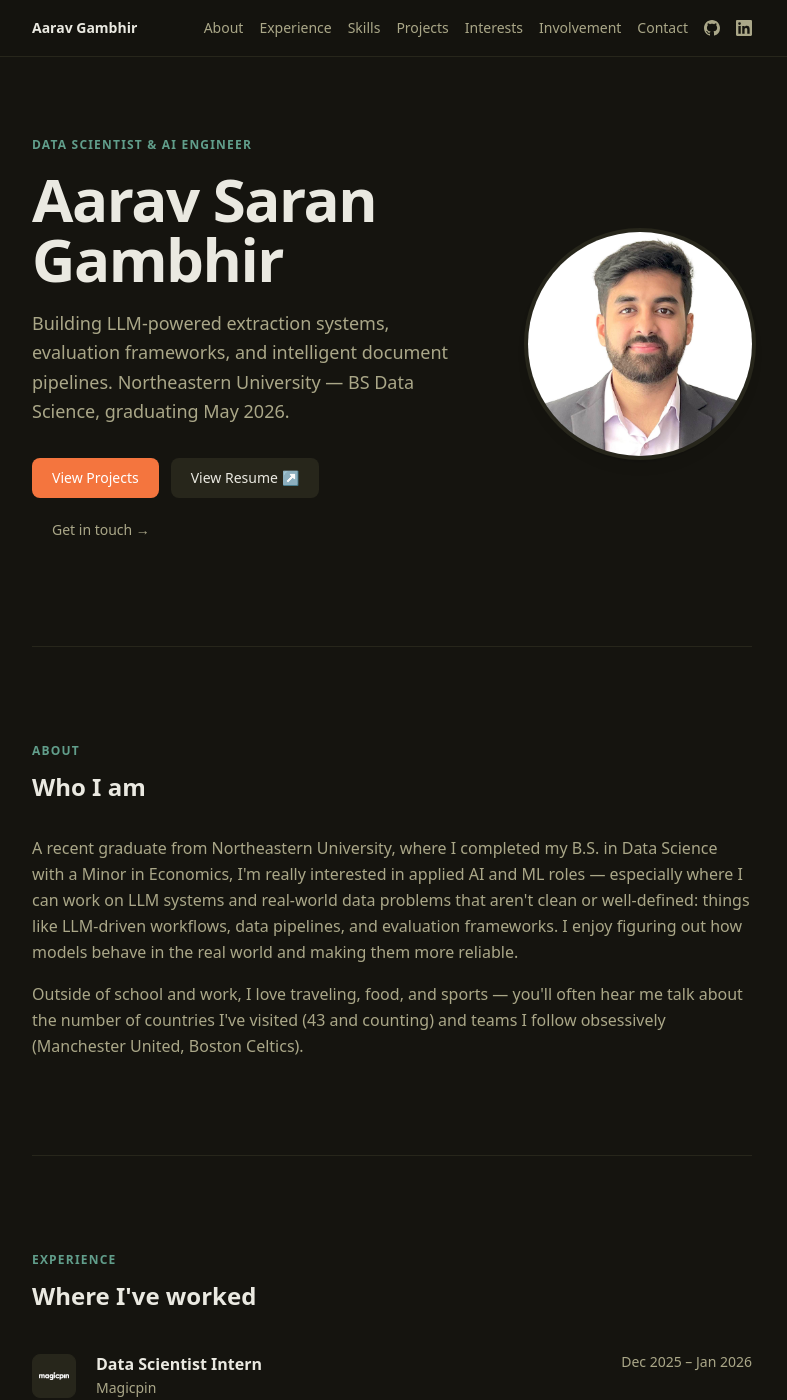
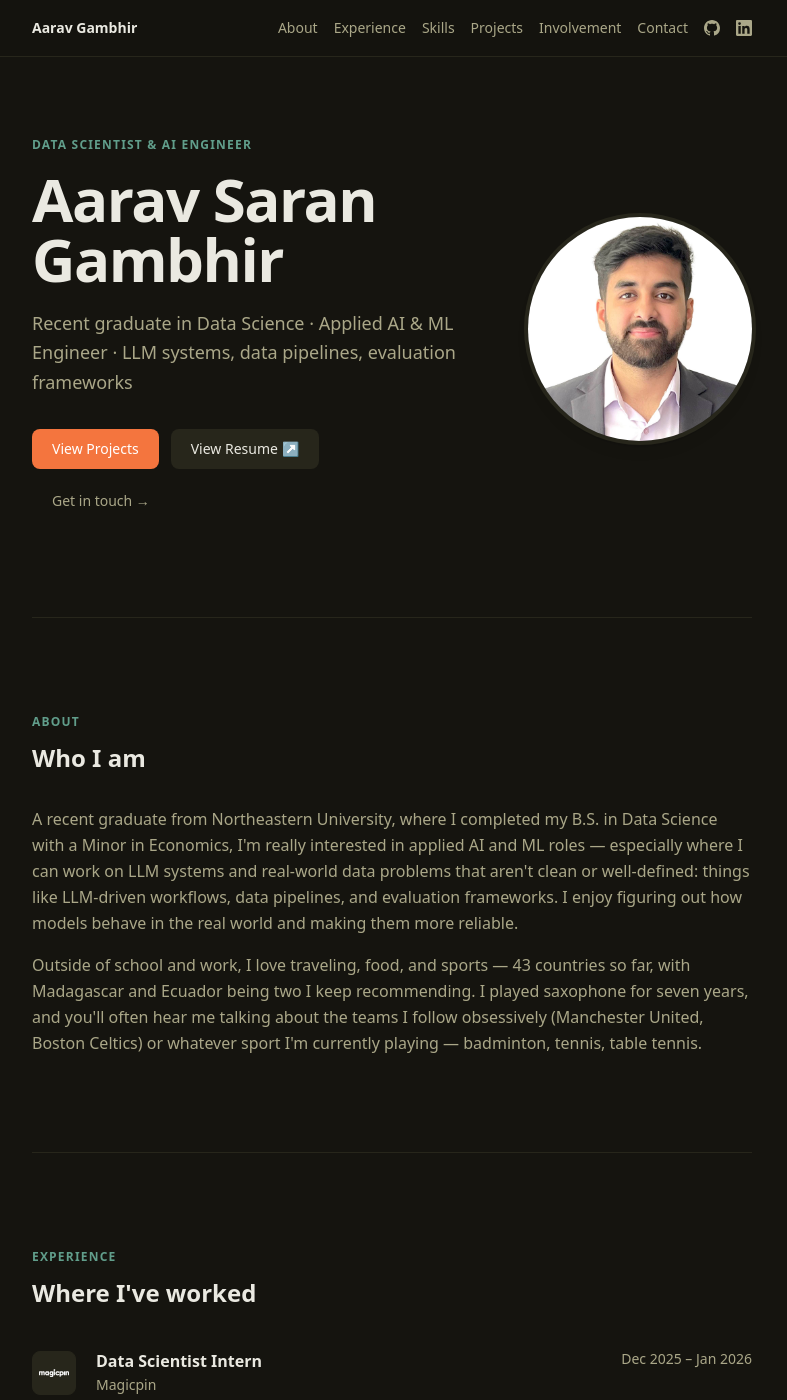
Before and after one commit to arvgextra/arvgextra.github.io, a Jekyll site: the page built from _pages/about.md, in a window 1280 px wide and 1400 px high. Shown: the whole window, without its empty margins (248-1035 px from the left). Built offline with Jekyll 4.4.1, drawn with Linux system fonts in a browser that asks for light colours; nearby versions of some CDN libraries; some of the changed text lies outside the part shown.

Commit message:
Fixed hero subtitle

```diff
--- a/_layouts/default.html
+++ b/_layouts/default.html
@@ -76,7 +76,6 @@
         <a href="{{ home }}#experience" class="hover:text-[var(--color-text)] transition-colors">Experience</a>
         <a href="{{ home }}#skills"     class="hover:text-[var(--color-text)] transition-colors">Skills</a>
         <a href="{{ home }}#projects"   class="hover:text-[var(--color-text)] transition-colors">Projects</a>
-        <a href="{{ home }}#interests"   class="hover:text-[var(--color-text)] transition-colors">Interests</a>
         <a href="{{ home }}#involvement" class="hover:text-[var(--color-text)] transition-colors">Involvement</a>
         <a href="{{ home }}#contact"    class="hover:text-[var(--color-text)] transition-colors">Contact</a>
         <a href="https://github.com/{{ site.github_username }}" target="_blank" rel="noopener noreferrer"
--- a/_pages/about.md
+++ b/_pages/about.md
@@ -13,8 +13,7 @@ permalink: /
     Aarav Saran<br>Gambhir
   </h1>
   <p class="mt-5 text-lg text-[var(--color-text-muted)] leading-relaxed max-w-lg">
-    Building LLM-powered extraction systems, evaluation frameworks, and intelligent document pipelines.
-    Northeastern University — BS Data Science, graduating May 2026.
+    Recent graduate in Data Science · Applied AI &amp; ML Engineer · LLM systems, data pipelines, evaluation frameworks
   </p>
   <div class="mt-8 flex flex-wrap items-center gap-3 justify-center sm:justify-start">
     <a href="#projects"
@@ -50,8 +49,10 @@ permalink: /
     frameworks. I enjoy figuring out how models behave in the real world and making them more reliable.
   </p>
   <p>
-    Outside of school and work, I love traveling, food, and sports — you'll often hear me talk about the number of
-    countries I've visited (43 and counting) and teams I follow obsessively (Manchester United, Boston Celtics).
+    Outside of school and work, I love traveling, food, and sports — 43 countries so far, with Madagascar and Ecuador
+    being two I keep recommending. I played saxophone for seven years, and you'll often hear me talking about the teams
+    I follow obsessively (Manchester United, Boston Celtics) or whatever sport I'm currently playing — badminton,
+    tennis, table tennis.
   </p>
 </div>
 </section>
@@ -154,21 +155,6 @@ permalink: /
 </div>
 </section>
 
-<!-- ─── INTERESTS ────────────────────────────────────────── -->
-<section id="interests" class="py-24 border-t border-[var(--color-border)]">
-<p class="text-xs font-semibold tracking-widest text-[var(--color-accent)] uppercase mb-3">Interests</p>
-<h2 class="text-2xl font-bold text-[var(--color-text)] mb-8">Beyond work</h2>
-{% assign interests_section = site.data.cv.cv | where: "title", "Interests" | first %}
-<ul class="space-y-3">
-  {% for interest in interests_section.contents %}
-  <li class="flex items-center gap-3 text-[var(--color-text-muted)]">
-    <span class="shrink-0 w-1.5 h-1.5 rounded-full bg-[var(--color-accent)]"></span>
-    {{ interest }}
-  </li>
-  {% endfor %}
-</ul>
-</section>
-
 <!-- ─── INVOLVEMENT ──────────────────────────────────────── -->
 <section id="involvement" class="py-24 border-t border-[var(--color-border)]">
 <p class="text-xs font-semibold tracking-widest text-[var(--color-accent)] uppercase mb-3">Involvement & Honors</p>
```
Also changed, not shown: _data/cv.yml (+5 -14 lines).
